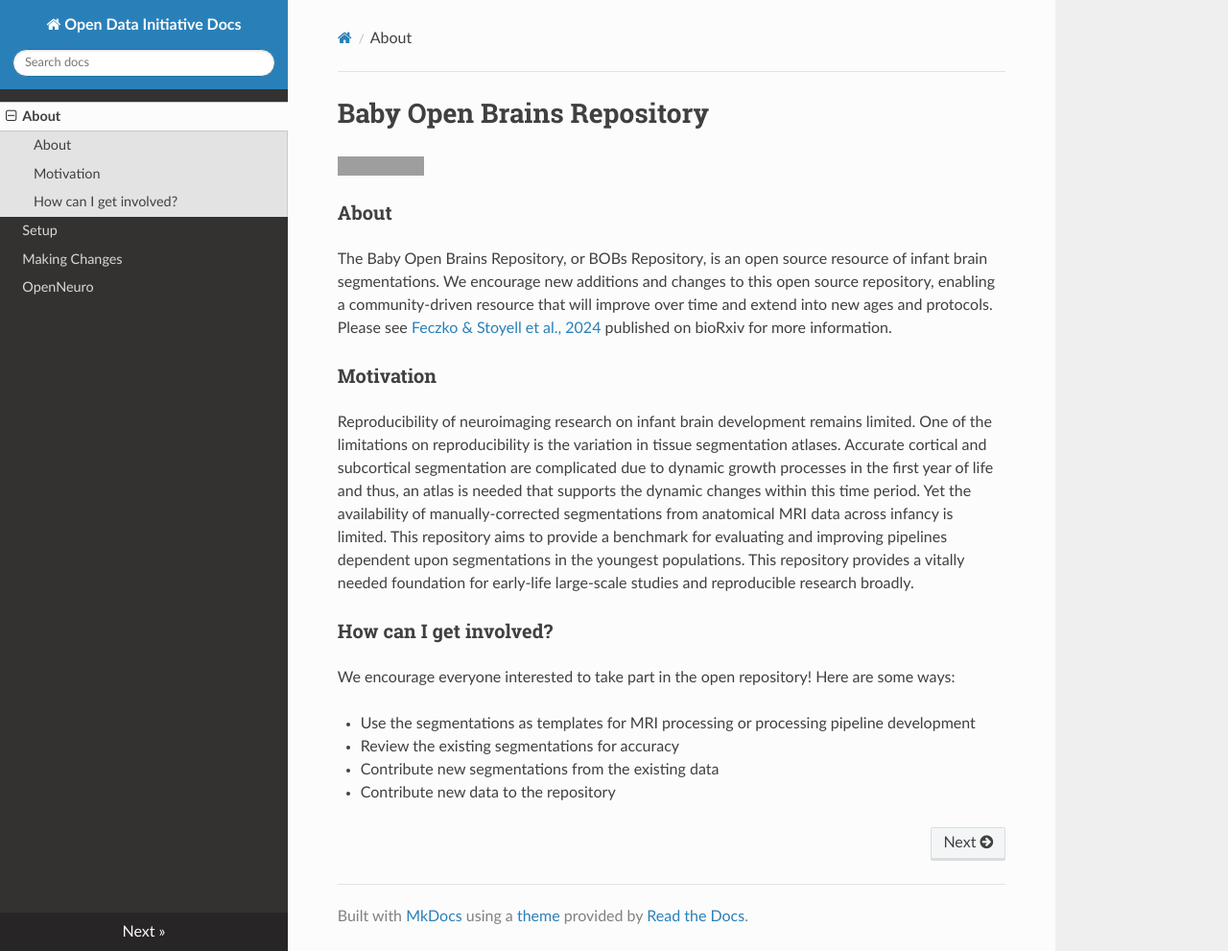
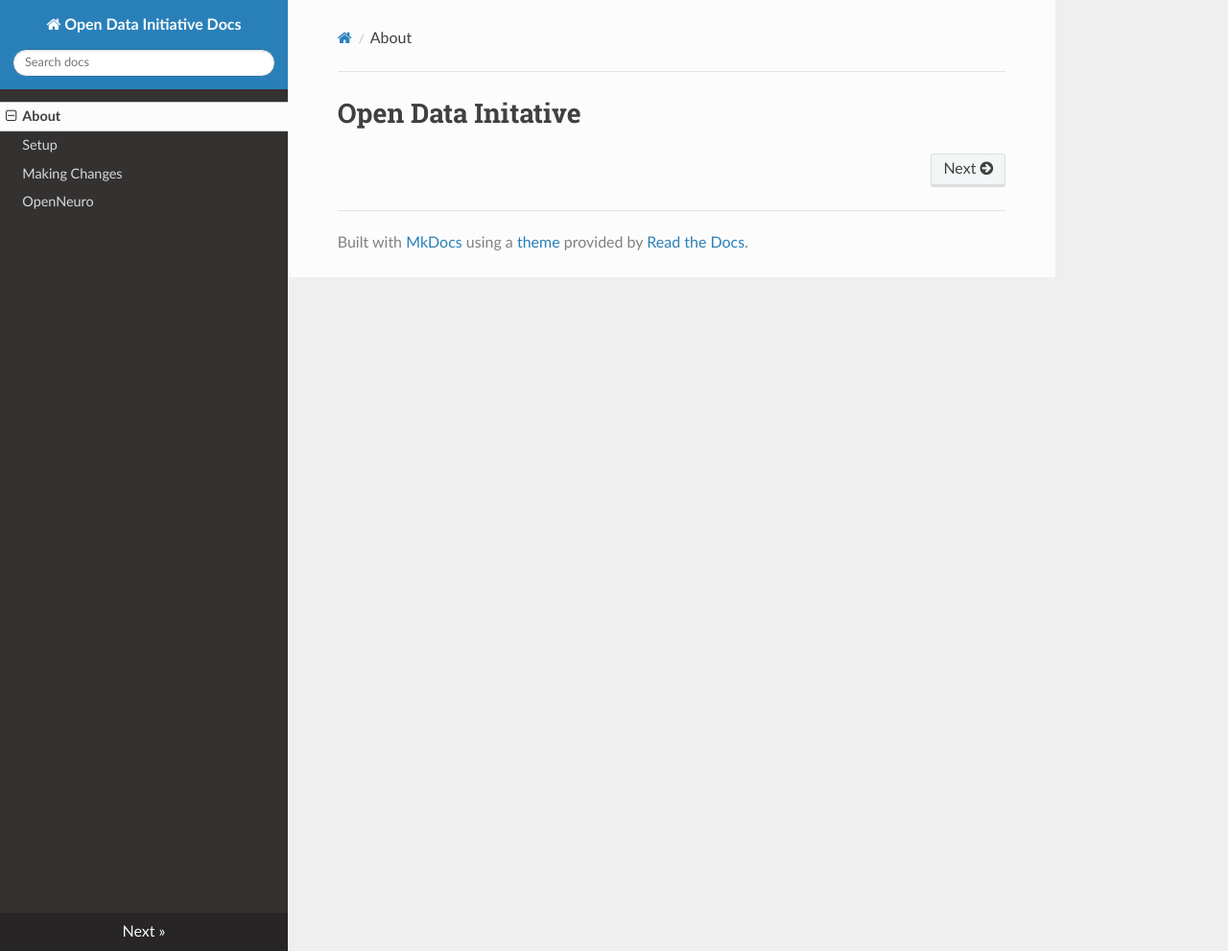
Before and after one commit to DCAN-Labs/opendatainit-docs, an MkDocs documentation site: the page built from docs/index.md, in a window 1280 px wide and 991 px high. Shown: the whole window at 96% size. Built offline with MkDocs 1.6.1, drawn with Linux system fonts in a browser that asks for light colours; nearby versions of some CDN libraries; grey boxes are pictures that could not be loaded.

Commit message:
remove contents from About page

```diff
--- a/docs/index.md
+++ b/docs/index.md
@@ -1,17 +1 @@
-# Baby Open Brains Repository
-
-[![OSF Project](https://img.shields.io/badge/OSF-10.17605/OSF.IO/WDR78-blue)](https://doi.org/10.17605/OSF.IO/WDR78)
-
-### About
-The Baby Open Brains Repository, or BOBs Repository, is an open source resource of infant brain segmentations. We encourage new additions and changes to this open source repository, enabling a community-driven resource that will improve over time and extend into new ages and protocols. Please see [Feczko & Stoyell et al., 2024](https://doi.org/10.1101/2024.10.02.616147) published on bioRxiv for more information.
-
-### Motivation
-Reproducibility of neuroimaging research on infant brain development remains limited. One of the limitations on reproducibility is the variation in tissue segmentation atlases. Accurate cortical and subcortical segmentation are complicated due to dynamic growth processes in the first year of life and thus, an atlas is needed that supports the dynamic changes within this time period. Yet the availability of manually-corrected segmentations from anatomical MRI data across infancy is limited. This repository aims to provide a benchmark for evaluating and improving pipelines dependent upon segmentations in the youngest populations. This repository provides a vitally needed foundation for early-life large-scale studies and reproducible research broadly.
-
-### How can I get involved?
-We encourage everyone interested to take part in the open repository! Here are some ways:
-
-* Use the segmentations as templates for MRI processing or processing pipeline development
-* Review the existing segmentations for accuracy
-* Contribute new segmentations from the existing data
-* Contribute new data to the repository
+# Open Data Initative
```
